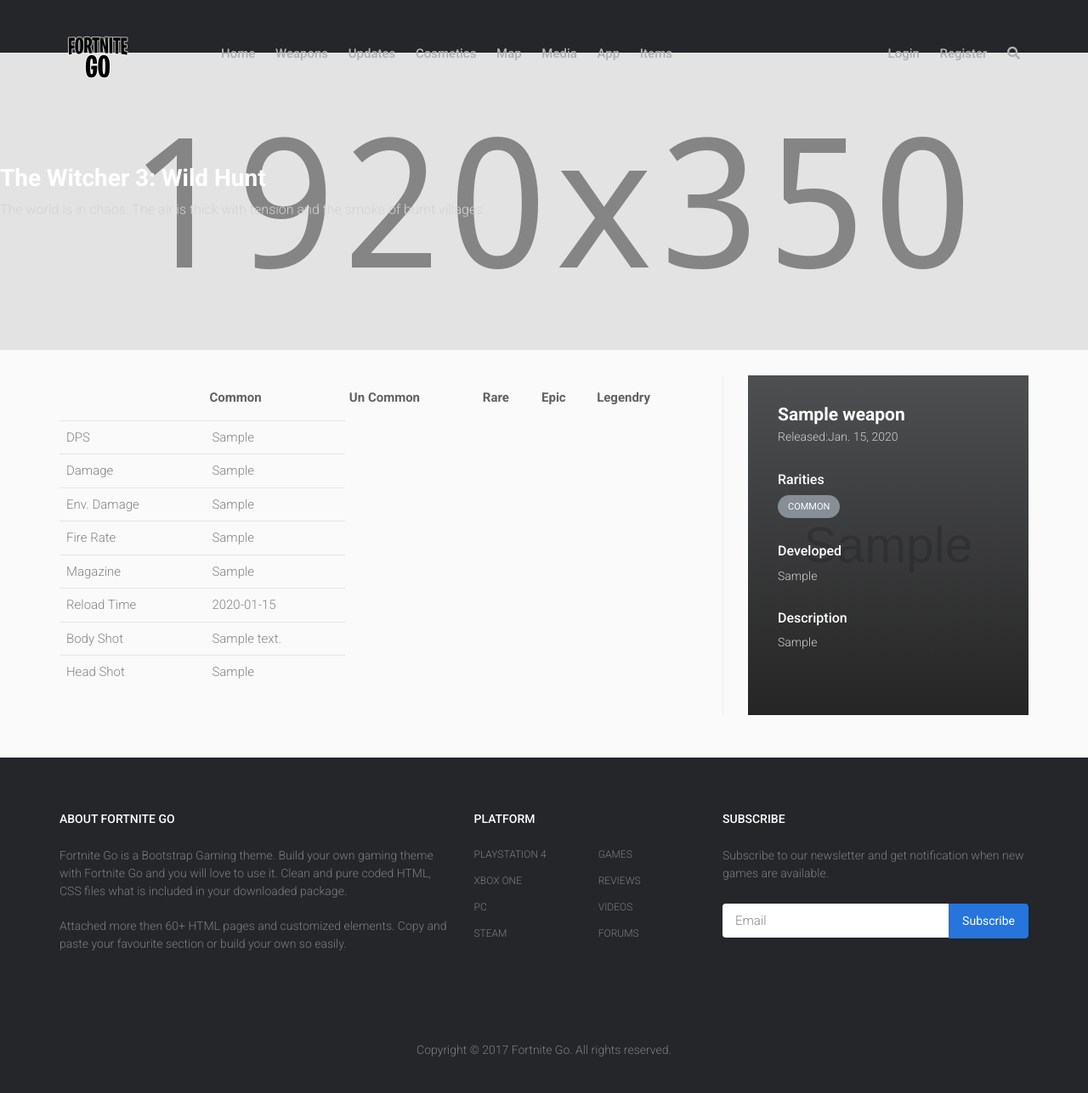
After one commit to waleedramzan/fortnite, a Django app: page /fortnite/weapon_specifications/1/ in a window 1280 px wide. The commit adds this page. Shown: the whole page at 85% size. Run offline with Django 3.2, Linux system fonts and the light colour scheme; tables that the repository leaves empty hold one stand-in row (values such as "Sample post"); grey boxes marked "Sample" are stand-in pictures; some libraries are stand-ins or nearby versions.

Commit message:
updations

```diff
--- a/fortniteApp/models.py
+++ b/fortniteApp/models.py
@@ -24,21 +24,25 @@ class Weapons(models.Model):
     title = models.CharField(max_length=50)
     decsription = models.CharField(max_length=500)
     image = models.ImageField(upload_to='weapon_images')
+    release_date = models.DateField()
+    bullets_used = models.CharField(max_length=50)
 
     def __str__(self):
         return self.title
+
 
 class WeaponSpecifications(models.Model):
     weapon_id = models.ForeignKey(Weapons, on_delete=models.CASCADE, related_name='weapons_related_name')
     # 1 for grey, 2 for green, 3 for blue, 4 for purple, 5 for gold
     weapon_rarity_type = models.IntegerField()
-    dps = models.FloatField()
-    damage = models.FloatField()
-    env_damage =  models.FloatField()
-    fire_rate = models.FloatField()
-    magazine = models.FloatField()
+    dps = models.CharField(max_length=10)
+    damage = models.CharField(max_length=10)
+    env_damage =  models.CharField(max_length=10)
+    fire_rate = models.CharField(max_length=10)
+    magazine = models.CharField(max_length=10)
     reload_time = models.CharField(max_length=20)
-    body_shoot = models.FloatField()
+    body_shoot = models.CharField(max_length=10)
+    head_shoot = models.CharField(max_length=10)
 
     def __str__(self):
         return self.weapon_id.title
--- /dev/null
+++ b/fortniteApp/templates/weapon_specifications.html
@@ -0,0 +1,139 @@
+{% extends 'base.html' %}
+{% load static %}
+
+{% block content %}
+  <section class="hero hero-game" style="background-image: url({% static 'img/hero/hero.jpg'%})">
+      <div class="hero-block">
+        <div class="hero-left">
+          <h2 class="hero-title">The Witcher 3: Wild Hunt</h2>
+          <p>The world is in chaos. The air is thick with tension and the smoke of burnt villages.</p>
+        </div>
+      </div>
+    </div>
+  </section>
+
+  <section class="p-t-30">
+    <div class="container">
+      <div class="row">
+        <div class="col-lg-8">
+            <div class="span12">
+                <table class="table table-condensed table-hover">
+                    <thead>
+                        <tr>
+                            <th> </th>
+                            <th>Common</th>
+                            <th>Un Common</th>
+                            <th>Rare</th>
+                            <th>Epic</th>
+                            <th>Legendry</th>
+                        </tr>
+                    </thead>
+                    <tbody>
+                     <tr>
+                     <td>DPS</td>
+                        {% for specs in weapon_details %}
+                            <td>{{ specs.dps }}</td>
+                        {% endfor %}
+                     </tr>
+                     <tr>
+                     <td>Damage</td>
+                        {% for specs in weapon_details %}
+                                <td>{{ specs.damage }}</td>
+                        {% endfor %}
+                     </tr>
+                     <tr>
+                     <td>Env. Damage</td>
+                        {% for specs in weapon_details %}
+                                <td>{{ specs.env_damage }}</td>
+                        {% endfor %}
+                     </tr>
+                     <tr>
+                     <td>Fire Rate</td>
+                        {% for specs in weapon_details %}
+                                <td>{{ specs.fire_rate }}</td>
+                        {% endfor %}
+                     </tr>
+                     <tr>
+                     <td>Magazine</td>
+                        {% for specs in weapon_details %}
+                                <td>{{ specs.magazine }}</td>
+
+                        {% endfor %}
+                     </tr>
+                     <tr>
+                     <td>Reload Time </td>
+                        {% for specs in weapon_details %}
+                                <td>{{ specs.reload_time }}</td>
+
+                        {% endfor %}
+                     </tr>
+                     <tr>
+                     <td>Body Shot</td>
+                        {% for specs in weapon_details %}
+                                <td>{{ specs.body_shoot }}</td>
+
+                        {% endfor %}
+                     </tr>
+                     <tr>
+                     <td>Head Shot</td>
+                        {% for specs in weapon_details %}
+                                <td>{{ specs.head_shoot }}</td>
+                        {% endfor %}
+                     </tr>
+
+                    </tbody>
+                </table>
+            </div>
+
+
+        </div>
+        <div class="col-lg-4">
+          <!-- sidebar -->
+          <div class="sidebar">
+            <!-- widget game -->
+            <div class="widget widget-game">
+              <div class="widget-block" style="background-image: url({{ weapon.image.url }})">
+                <div class="overlay"></div>
+                <div class="widget-item">
+                  <h4>{{ weapon.title }}</h4>
+                  <span class="meta">Released:{{ weapon.release_date }}</span>
+
+                  <h5>Rarities</h5>
+                    {% if weapon_details|length == 1 %}
+                        <a href="#"><span class="badge badge-secondary">Common</span></a>
+                    {% elif weapon_details|length == 2 %}
+                        <a href="#"><span class="badge badge-secondary">Common</span></a>
+                        <a href="#"><span class="badge badge-info">Un Common</span></a>
+                    {% elif weapon_details|length == 3 %}
+                        <a href="#"><span class="badge badge-secondary">Common</span></a>
+                        <a href="#"><span class="badge badge-info">Un Common</span></a>
+                        <a href="#"><span class="badge badge-success">Rare</span></a>
+                    {% elif weapon_details|length == 4 %}
+                        <a href="#"><span class="badge badge-secondary">Common</span></a>
+                        <a href="#"><span class="badge badge-info">Un Common</span></a>
+                        <a href="#"><span class="badge badge-success">Rare</span></a>
+                        <a href="#"><span class="badge badge-warning"style="margin-top: 10px">Epic</span></a>
+
+                    {% elif weapon_details|length == 5 %}
+                        <a href="#"><span class="badge badge-secondary">Common</span></a>
+                        <a href="#"><span class="badge badge-info">Un Common</span></a>
+                        <a href="#"><span class="badge badge-success">Rare</span></a>
+                        <a href="#"><span class="badge badge-warning" style="margin-top: 10px">Epic</span></a>
+                        <a href="#"><span class="badge badge-danger">Legendary</span></a>
+
+                    {% endif %}
+                  <h5>Developed</h5>
+                  <p style="margin: 0px !important;">{{ weapon.bullets_used }}</p>
+
+                  <h5>Description</h5>
+                  <p style="margin: 0px !important;">{{ weapon.decsription }}</p>
+                </div>
+              </div>
+            </div>
+          </div>
+        </div>
+      </div>
+    </div>
+  </section>
+  <!-- /main -->
+{% endblock %}
--- a/fortniteApp/urls.py
+++ b/fortniteApp/urls.py
@@ -4,8 +4,11 @@ from django.urls import path
 from fortniteApp.views import *
 from . import views
 
+app_name = 'fortniteApp'
+
 urlpatterns = [
     url('cosmetics', CosmeticsView.as_view(), name='cometics'),
-    url('weapons', WeaponsView.as_view(), name='cometics'),
     url('blog', BlogView.as_view(), name='blog'),
+    url('weapons/$', WeaponsView.as_view(), name='weapons'),
+    url('weapon_specifications/(?P<weapon_id>\d+)/$', WeaponSpecificationsView.as_view(), name='weapon_specifications'),
 ]
--- a/fortniteApp/views.py
+++ b/fortniteApp/views.py
@@ -58,3 +58,14 @@ class WeaponsView(TemplateView):
         weapons_results = Weapons.objects.all()
         args = {'weapons': weapons_results}
         return render(request, self.template_name, args)
+
+
+class WeaponSpecificationsView(TemplateView):
+    template_name = 'weapon_specifications.html'
+
+    def get(self, request, *args, **kwargs):
+        selected_weapon = self.kwargs['weapon_id']
+        weapon_specs_object = WeaponSpecifications.objects.filter(weapon_id=selected_weapon).order_by('weapon_rarity_type')
+        weapon_object = Weapons.objects.get(id=selected_weapon)
+        args = {'weapon_details': weapon_specs_object , 'weapon':weapon_object}
+        return render(request, self.template_name, args)
```
Also changed, not shown: fortniteApp/templates/weapons.html (+2 -5 lines).
